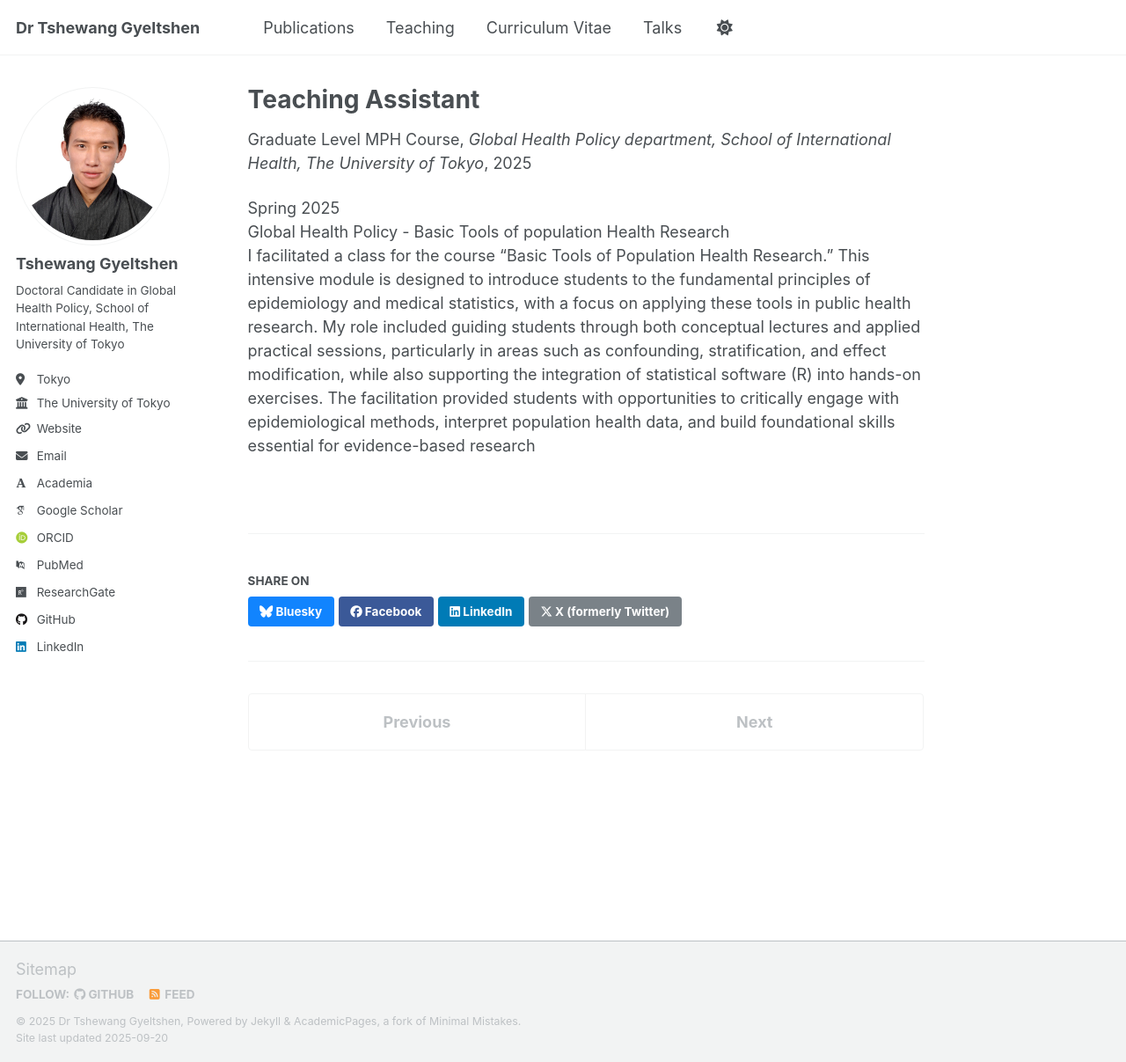
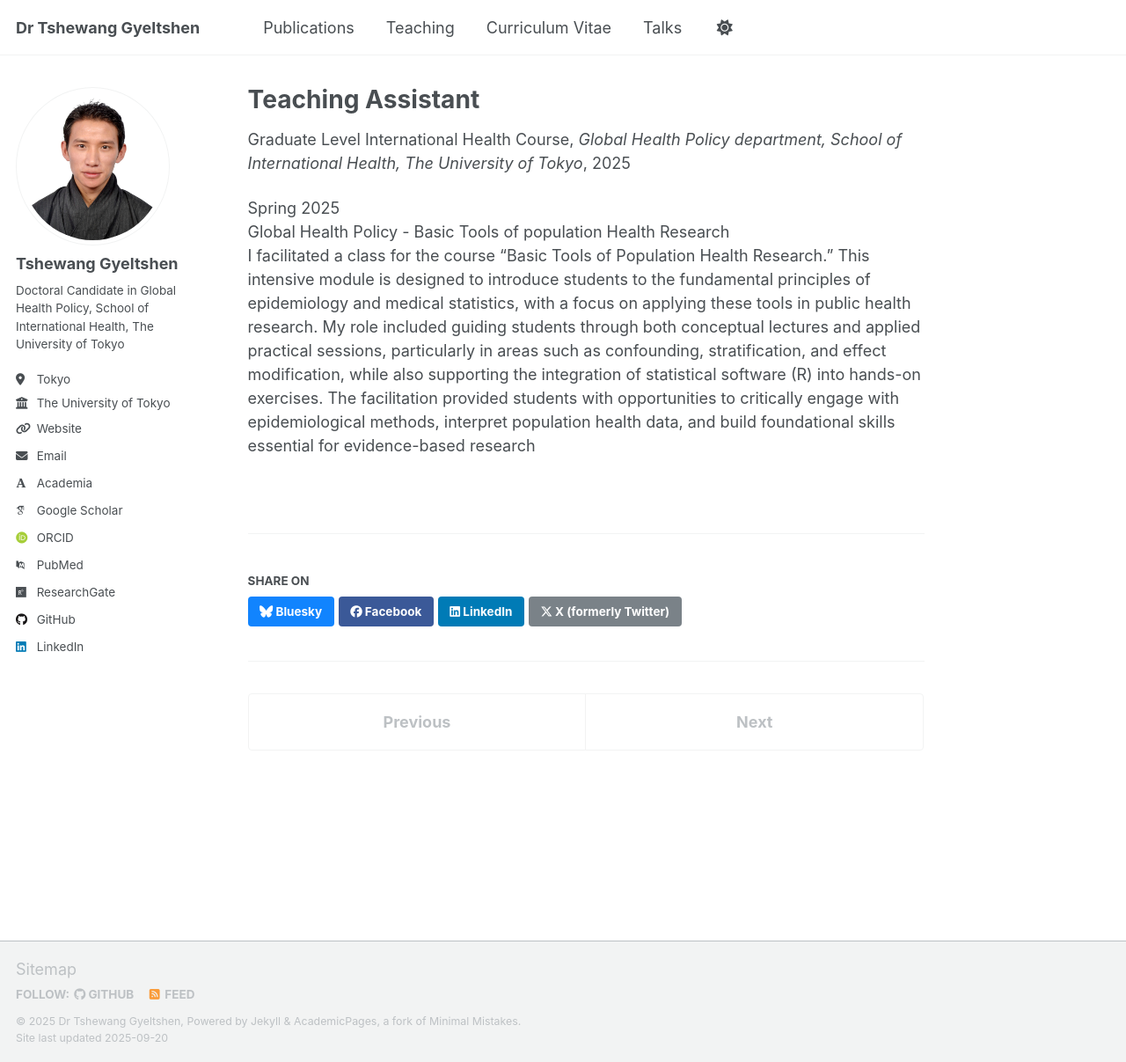
Before and after one commit to tgyeltshen/tgyeltshen.github.io, a Jekyll site: the page built from _teaching/2025-spring-teaching-3.md, in a window 1280 px wide and 1207 px high. Shown: the whole window at 88% size. Built offline with Jekyll 4.4.1, drawn with Linux system fonts in a browser that asks for light colours; some web fonts are replaced; a script that is not in the unit is left out.

Commit message:
teachingchange

```diff
--- a/_teaching/2025-spring-teaching-3.md
+++ b/_teaching/2025-spring-teaching-3.md
@@ -1,7 +1,7 @@
 ---
 title: "Teaching Assistant"
 collection: teaching
-type: "Graduate Level MPH Course"
+type: "Graduate Level International Health Course"
 permalink: /teaching/2025-spring-teaching-3
 venue: "Global Health Policy department, School of International Health, The University of Tokyo"
 date: 2025-04-24
```
